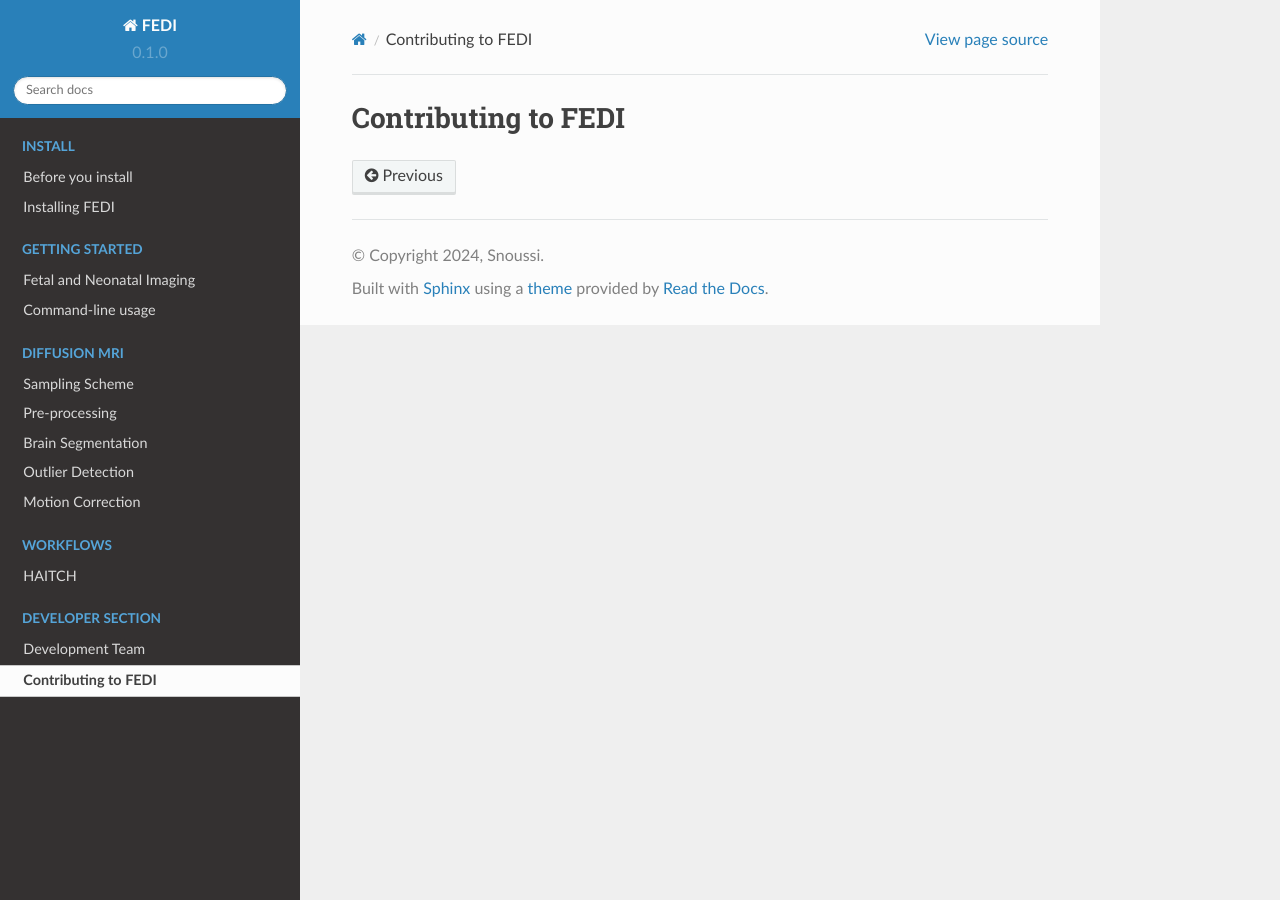
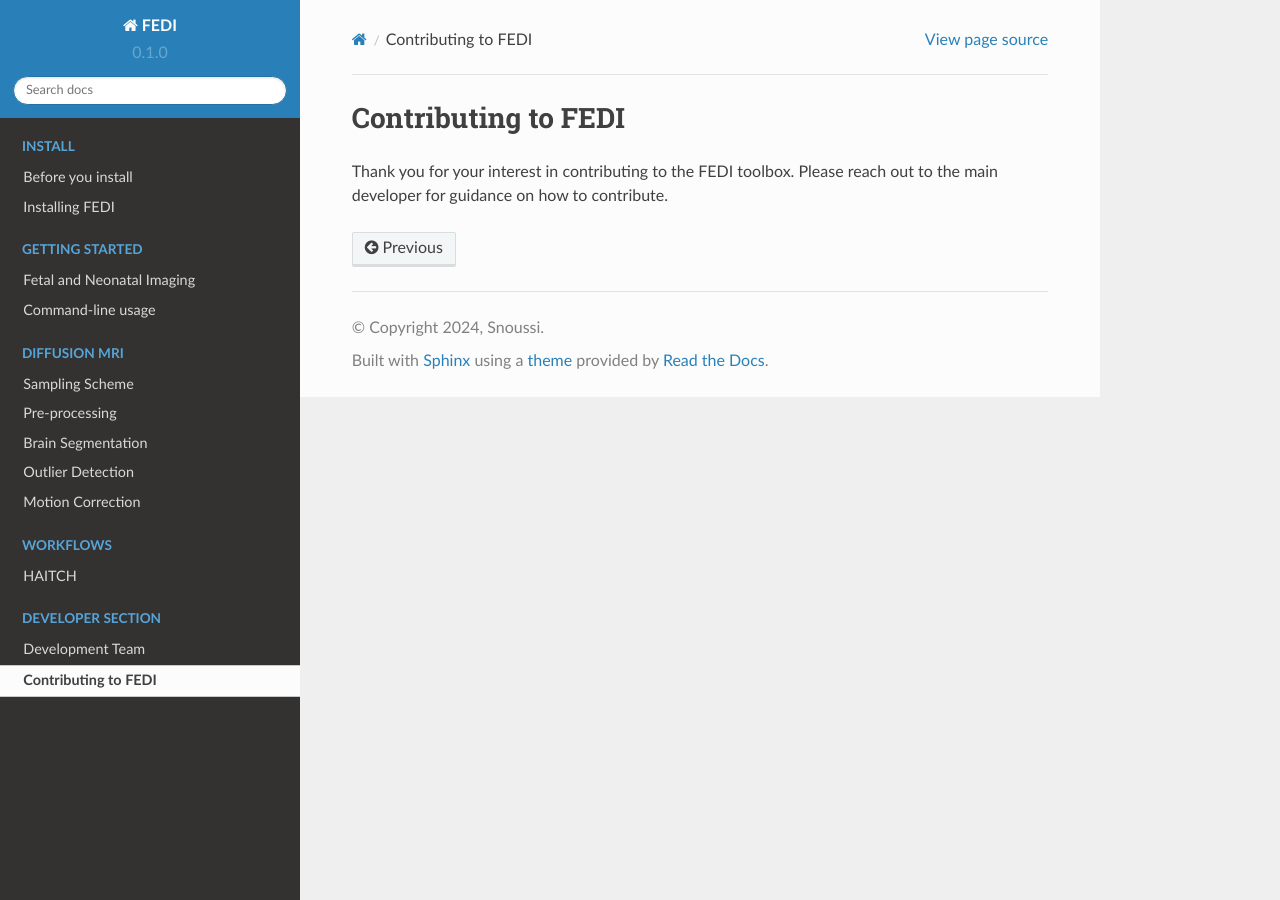
Before and after one commit to FEDIToolbox/FEDI, a Sphinx documentation site: the page built from documentation/source/developer_section/starts2.rst, in a window 1280 px wide. Built offline with Sphinx 7.4.7 and the Read the Docs theme 2.0.0, drawn with Linux system fonts in a browser that asks for light colours.

Commit message:
Update starts2.rst

```diff
--- a/documentation/source/developer_section/starts2.rst
+++ b/documentation/source/developer_section/starts2.rst
@@ -1,2 +1,4 @@
 Contributing to FEDI
 ====================
+
+Thank you for your interest in contributing to the FEDI toolbox. Please reach out to the main developer for guidance on how to contribute.
```
